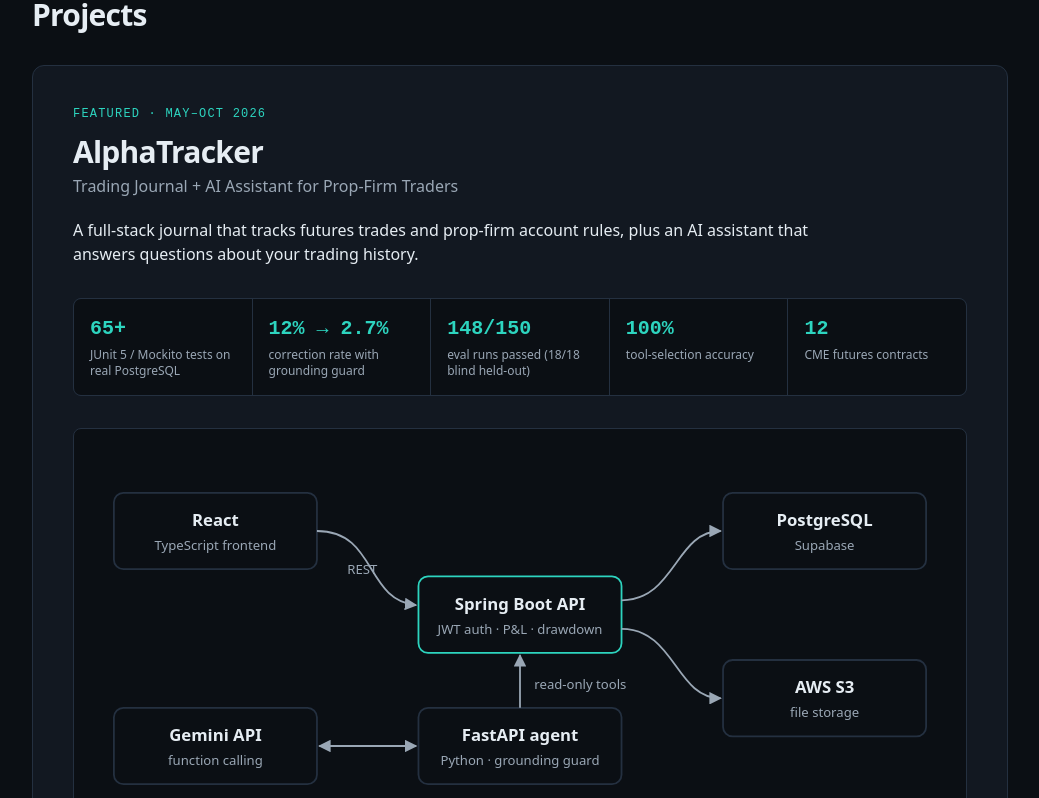
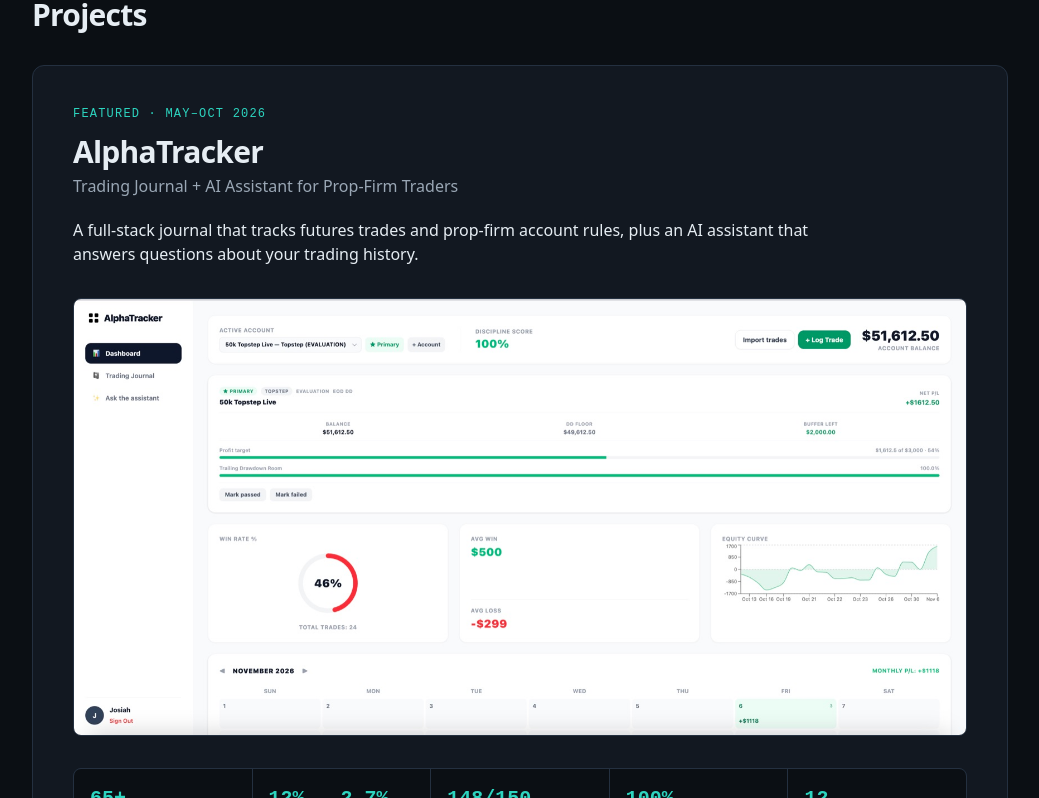
Before and after one commit to jlucas10/josiah-lucas, a React (Vite) app: page / in a window 1280 px wide. Shown: the part 650-1448 px from the top of the page, without its empty margins (120-1159 px from the left). Built offline with nearby package versions, Linux system fonts and the light colour scheme.

Commit message:
feat: add AlphaTracker dashboard screenshot to featured card

```diff
--- a/src/components/FeaturedProject.tsx
+++ b/src/components/FeaturedProject.tsx
@@ -16,6 +16,18 @@ export default function FeaturedProject({ project }: { project: Project }) {
       </h3>
       <p className="mt-1 text-muted">{project.subtitle}</p>
       <p className="mt-5 max-w-3xl">{project.summary}</p>
+
+      {project.screenshot && (
+        <img
+          src={project.screenshot.src}
+          alt={project.screenshot.alt}
+          width={project.screenshot.width}
+          height={project.screenshot.height}
+          loading="lazy"
+          decoding="async"
+          className="mt-8 h-auto w-full rounded-lg border border-border"
+        />
+      )}
 
       {project.keyNumbers && (
         <dl className="mt-8 grid grid-cols-2 gap-px overflow-hidden rounded-lg border border-border bg-border sm:grid-cols-3 lg:grid-cols-5">
--- a/src/data.ts
+++ b/src/data.ts
@@ -30,6 +30,13 @@ export interface ProjectLink {
   kind: 'demo' | 'github' | 'pr'
 }
 
+export interface Screenshot {
+  src: string
+  alt: string
+  width: number
+  height: number
+}
+
 export interface Project {
   id: string
   featured?: boolean
@@ -37,6 +44,7 @@ export interface Project {
   subtitle: string
   dates: string
   summary: string
+  screenshot?: Screenshot
   hardParts: string[]
   results?: string[]
   keyNumbers?: KeyNumber[]
@@ -90,6 +98,12 @@ export const projects: Project[] = [
     dates: 'May–Oct 2026',
     summary:
       'A full-stack journal that tracks futures trades and prop-firm account rules, plus an AI assistant that answers questions about your trading history.',
+    screenshot: {
+      src: '/alphatracker-dashboard.jpg',
+      alt: 'AlphaTracker dashboard showing a 50k Topstep evaluation account with a $51,612.50 balance, a $49,612.50 trailing drawdown floor, profit-target and drawdown-room progress bars, a 46% win rate over 24 trades, average win and loss, an equity curve, and a monthly P&L calendar.',
+      width: 1600,
+      height: 782,
+    },
     hardParts: [
       'Spring Boot REST API that computes all P&L, commissions, and drawdown on the server from one source of truth for 12 CME futures contracts.',
       'Trailing drawdown engine that replays closed-trade history to compute the high-water mark and live floor (end-of-day and per-trade modes).',
```
Also changed, not shown: public/alphatracker-dashboard.jpg (added).
